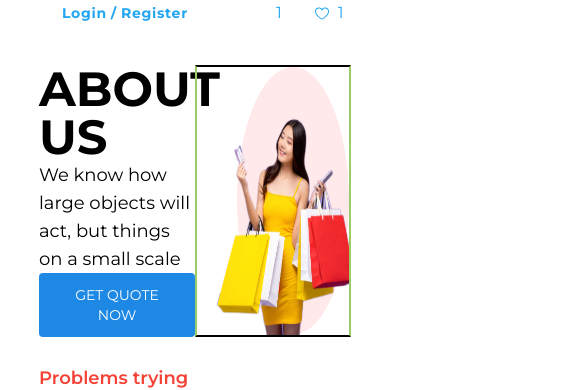
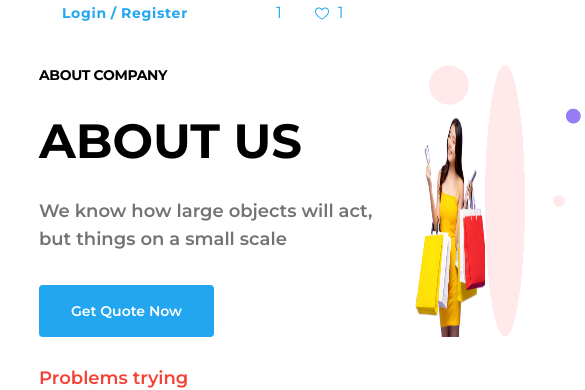
Before and after one commit to irema00/e-commerce-react-vite, a React (Vite) app in the folder e-commerce/: page /about in a window 390 px wide. Shown: the part 350-740 px from the top of the page, 585 px wide, since content can reach past the window. Built offline with nearby package versions, Linux system fonts and the light colour scheme; some icons are missing.

Commit message:
arranges circles for about page  -to be fixed for responsive

```diff
--- a/e-commerce/src/layouts/aboutPage/AboutHero.jsx
+++ b/e-commerce/src/layouts/aboutPage/AboutHero.jsx
@@ -10,18 +10,36 @@ import technology1 from "../../assets/contact/technology1.png";
 export default function AboutHero() {
   return (
     <div className="flex w-screen h-full justify-between px-[10%] py-[5%]">
-      <div className="flex flex-col w-1/2 justify-center ">
+      <div className="flex flex-col justify-center gap-8 items-start ">
+        <h5 className="text-sm font-bold tracking-tight">ABOUT COMPANY</h5>
         <h1 className="text-5xl font-bold">ABOUT US</h1>
-        <p className="text-lg">
+        <p className="text-lg font-semibold text-hdGrey w-[350px]">
           We know how large objects will act, but things on a small scale
         </p>
-        <button className="bg-blue-600 text-white uppercase text-sm px-6 py-3 rounded">
+        <button className="bg-prBlue text-white  text-sm font-semibold px-8 py-4 rounded">
           Get Quote Now
         </button>
       </div>
-      <div className="flex w-1/2  pl-10 border-2 border-solid border-x-light-green-400 relative  ">
-        <img src={elips4} className="sticky items-center justify-center " />
-        <img src={technology1} className="absolute w-full h-full inset-x-0 " />
+
+      <div className="flex pl-10  relative  ">
+        <img
+          src={elips3}
+          className="flex self-start items-start top-0 bottom-0"
+        />
+        <img src={elips1} className="flex self-end items-end mb-20 pl-" />
+        <img
+          src={elips4}
+          className="flex items-center justify-center w-auto "
+        />
+        <img
+          src={technology1}
+          className="absolute w-auto h-full inset-x-[20%] "
+        />
+        <img src={elips2} className="flex self-center items-start pl-7" />
+        <img
+          src={elips1}
+          className="flex self-center items-start pr-3 pb-[170px]"
+        />
       </div>
     </div>
   );
```
